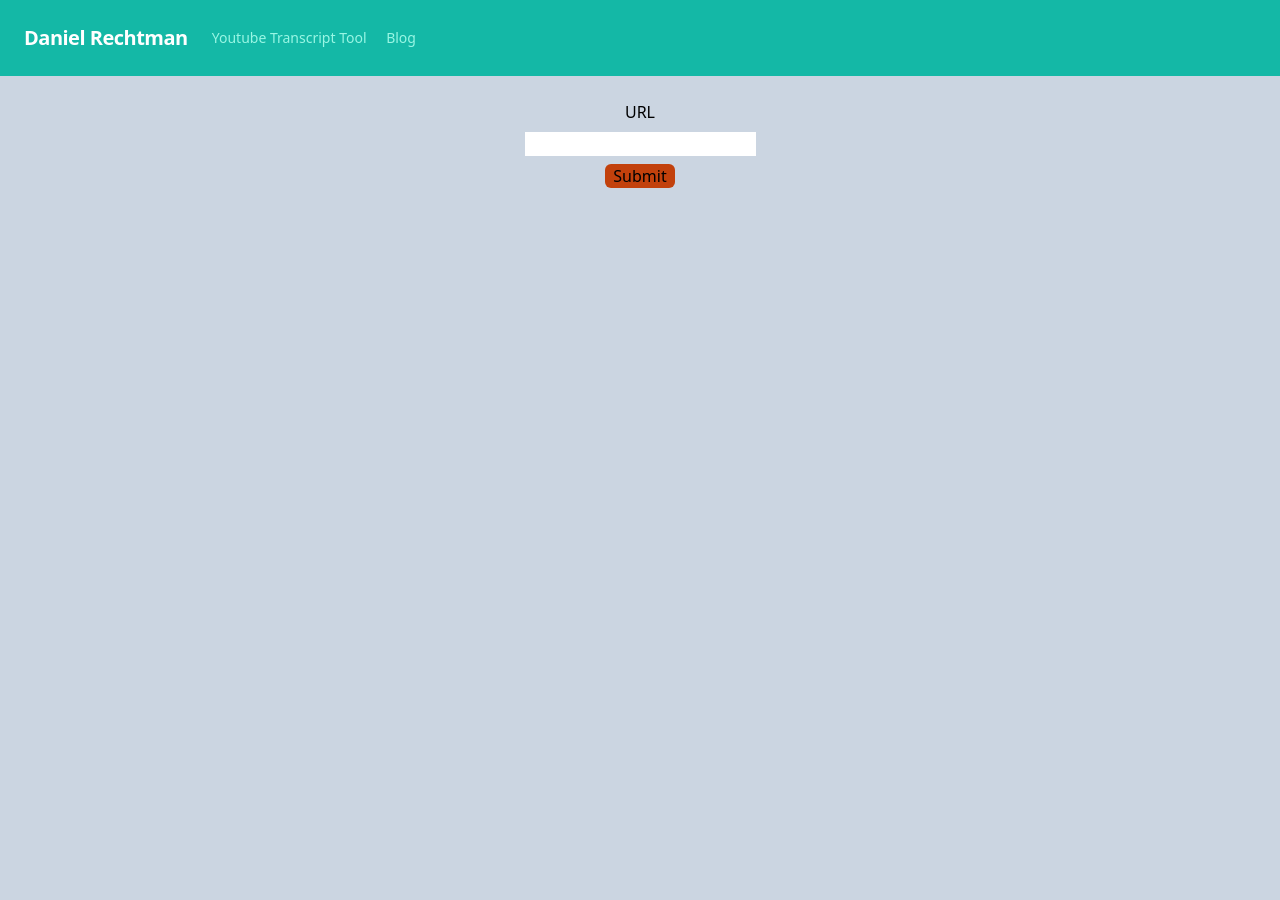
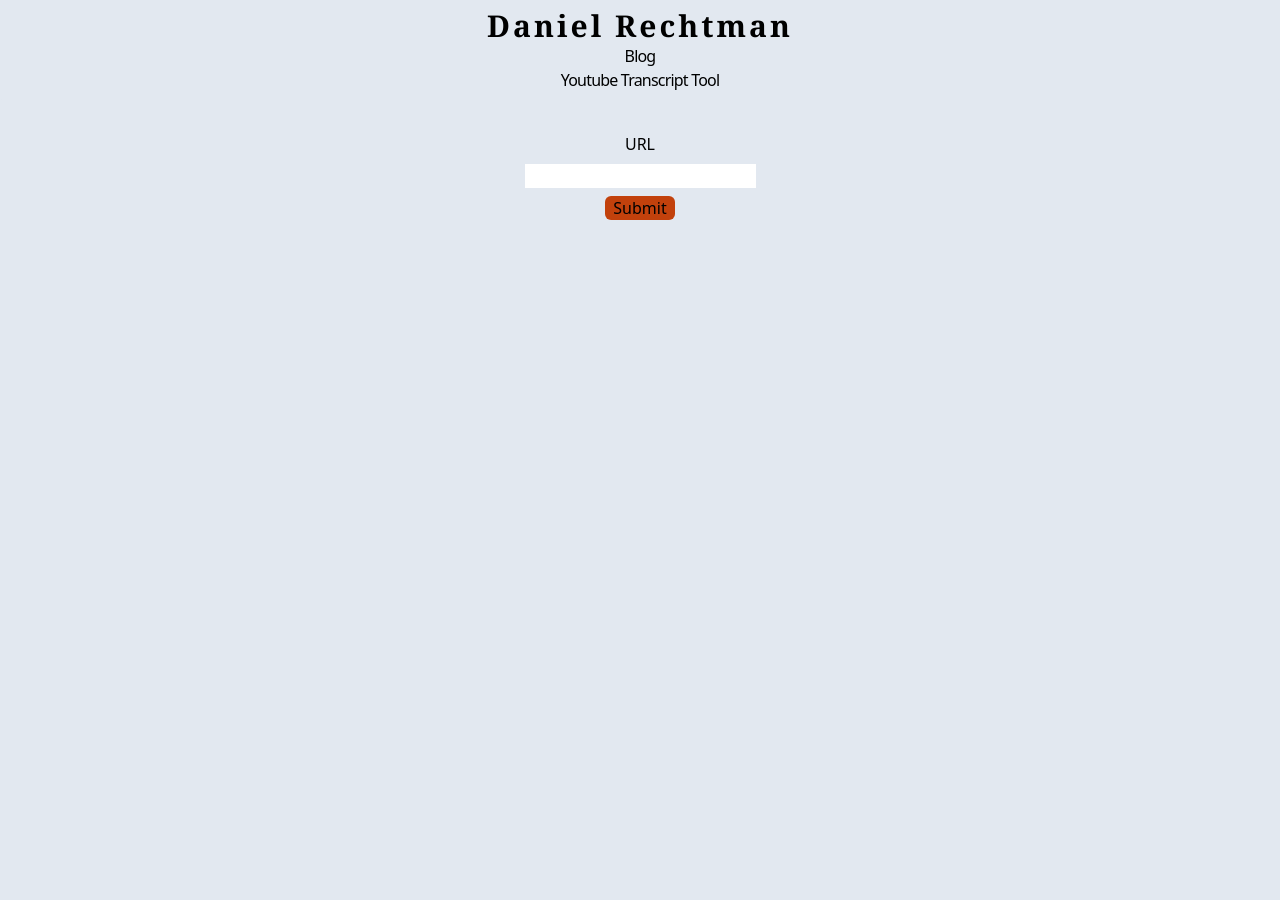
Before and after one commit to DanRechtman/DanielRechtman-personalwebsite, a Django app: page /YoutubePage in a window 1280 px wide. Before the commit the page ends 188 px from the top, so only its background shows below. Run offline with Django 4.2, Linux system fonts and the light colour scheme; style sheets or scripts are compiled from the project's sources.

Commit message:
fix website and cleanup site to look less ugly

```diff
--- a/YoutubeApp/Jobs/selenium_scraper.py
+++ b/YoutubeApp/Jobs/selenium_scraper.py
@@ -14,8 +14,6 @@ def summary(text):
     load_dotenv(find_dotenv())
     openai.organization = os.environ.get("OPENAI_ORG")
     openai.api_key = os.environ.get("OPENAI_KEY")
-    # openai.organization = "org-a7vqcLt9m3UhWIu7nYsiSeoI"
-    # openai.api_key = "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"
     result = openai.ChatCompletion.create(
     model="gpt-3.5-turbo-16k",
     messages=[
--- a/YoutubeApp/static/src/output.css
+++ b/YoutubeApp/static/src/output.css
@@ -544,10 +544,6 @@ video {
   position: static;
 }
 
-.m-8{
-  margin: 2rem;
-}
-
 .mr-4{
   margin-right: 1rem;
 }
@@ -588,6 +584,10 @@ video {
   flex-grow: 1;
 }
 
+.snap-center{
+  scroll-snap-align: center;
+}
+
 .flex-col{
   flex-direction: column;
 }
@@ -600,6 +600,10 @@ video {
   align-items: center;
 }
 
+.justify-center{
+  justify-content: center;
+}
+
 .justify-between{
   justify-content: space-between;
 }
@@ -608,13 +612,36 @@ video {
   gap: 0.5rem;
 }
 
+.self-center{
+  align-self: center;
+}
+
 .rounded-md{
   border-radius: 0.375rem;
+}
+
+.rounded-lg{
+  border-radius: 0.5rem;
+}
+
+.rounded-b-full{
+  border-bottom-right-radius: 9999px;
+  border-bottom-left-radius: 9999px;
+}
+
+.rounded-b-sm{
+  border-bottom-right-radius: 0.125rem;
+  border-bottom-left-radius: 0.125rem;
 }
 
 .bg-orange-700{
   --tw-bg-opacity: 1;
   background-color: rgb(194 65 12 / var(--tw-bg-opacity));
+}
+
+.bg-slate-200{
+  --tw-bg-opacity: 1;
+  background-color: rgb(226 232 240 / var(--tw-bg-opacity));
 }
 
 .bg-slate-300{
@@ -627,22 +654,51 @@ video {
   background-color: rgb(20 184 166 / var(--tw-bg-opacity));
 }
 
-.bg-slate-800{
+.bg-slate-50{
   --tw-bg-opacity: 1;
-  background-color: rgb(30 41 59 / var(--tw-bg-opacity));
+  background-color: rgb(248 250 252 / var(--tw-bg-opacity));
 }
 
-.bg-slate-200{
+.bg-slate-100{
   --tw-bg-opacity: 1;
-  background-color: rgb(226 232 240 / var(--tw-bg-opacity));
+  background-color: rgb(241 245 249 / var(--tw-bg-opacity));
+}
+
+.bg-gray-300{
+  --tw-bg-opacity: 1;
+  background-color: rgb(209 213 219 / var(--tw-bg-opacity));
+}
+
+.bg-gray-900{
+  --tw-bg-opacity: 1;
+  background-color: rgb(17 24 39 / var(--tw-bg-opacity));
+}
+
+.bg-gray-700{
+  --tw-bg-opacity: 1;
+  background-color: rgb(55 65 81 / var(--tw-bg-opacity));
+}
+
+.bg-gray-500{
+  --tw-bg-opacity: 1;
+  background-color: rgb(107 114 128 / var(--tw-bg-opacity));
+}
+
+.bg-slate-400{
+  --tw-bg-opacity: 1;
+  background-color: rgb(148 163 184 / var(--tw-bg-opacity));
+}
+
+.p-4{
+  padding: 1rem;
 }
 
 .p-6{
   padding: 1.5rem;
 }
 
-.p-4{
-  padding: 1rem;
+.p-8{
+  padding: 2rem;
 }
 
 .pl-2{
@@ -653,8 +709,33 @@ video {
   padding-right: 0.5rem;
 }
 
+.pb-2{
+  padding-bottom: 0.5rem;
+}
+
+.pt-2{
+  padding-top: 0.5rem;
+}
+
+.text-center{
+  text-align: center;
+}
+
 .font-mono{
   font-family: ui-monospace, SFMono-Regular, Menlo, Monaco, Consolas, "Liberation Mono", "Courier New", monospace;
+}
+
+.font-sans{
+  font-family: ui-sans-serif, system-ui, -apple-system, BlinkMacSystemFont, "Segoe UI", Roboto, "Helvetica Neue", Arial, "Noto Sans", sans-serif, "Apple Color Emoji", "Segoe UI Emoji", "Segoe UI Symbol", "Noto Color Emoji";
+}
+
+.font-serif{
+  font-family: ui-serif, Georgia, Cambria, "Times New Roman", Times, serif;
+}
+
+.text-2xl{
+  font-size: 1.5rem;
+  line-height: 2rem;
 }
 
 .text-sm{
@@ -667,22 +748,39 @@ video {
   line-height: 1.75rem;
 }
 
-.text-lg{
-  font-size: 1.125rem;
-  line-height: 1.75rem;
+.text-9xl{
+  font-size: 8rem;
+  line-height: 1;
 }
 
-.text-2xl{
-  font-size: 1.5rem;
-  line-height: 2rem;
+.text-3xl{
+  font-size: 1.875rem;
+  line-height: 2.25rem;
 }
 
 .font-semibold{
   font-weight: 600;
 }
 
+.font-bold{
+  font-weight: 700;
+}
+
 .tracking-tight{
   letter-spacing: -0.025em;
+}
+
+.tracking-widest{
+  letter-spacing: 0.1em;
+}
+
+.tracking-tighter{
+  letter-spacing: -0.05em;
+}
+
+.text-slate-800{
+  --tw-text-opacity: 1;
+  color: rgb(30 41 59 / var(--tw-text-opacity));
 }
 
 .text-teal-200{
@@ -695,11 +793,6 @@ video {
   color: rgb(255 255 255 / var(--tw-text-opacity));
 }
 
-.text-slate-800{
-  --tw-text-opacity: 1;
-  color: rgb(30 41 59 / var(--tw-text-opacity));
-}
-
 .hover\:text-white:hover{
   --tw-text-opacity: 1;
   color: rgb(255 255 255 / var(--tw-text-opacity));
--- a/YoutubeApp/templates/base.html
+++ b/YoutubeApp/templates/base.html
@@ -10,13 +10,13 @@
     {% load static %}
     <script src="{% static 'src/htmx.min.js'%}"></script>
     <title>Document</title>
+    {% include "components/navbar.html" %}
 </head>
 
 <body
- hx-headers='{"X-CSRFToken": "{{ csrf_token }}"}'>
+ hx-headers='{"X-CSRFToken": "{{ csrf_token }}"}' class="bg-slate-200">
 
 
-    {% include "components/navbar.html" %}
     {% block content %}
 
     {% endblock %}
--- a/YoutubeApp/templates/components/navbar.html
+++ b/YoutubeApp/templates/components/navbar.html
@@ -1,17 +1,12 @@
-<nav class="flex items-center justify-between flex-wrap bg-teal-500 p-6">
-    <div class="flex items-center flex-shrink-0 text-white mr-6">
-      <span class="font-semibold text-xl tracking-tight"><a href="/">Daniel Rechtman</a></span>
+<nav class="flex items-center justify-center flex-wrap rounded-b-sm bg-slate-200 pt-2 pb-2">
+  <ul>
+    <div class="">
+      <li><a href="/" class="font-serif font-bold tracking-widest text-3xl text-center">Daniel Rechtman</a></li>
+      <li class="tracking-tighter text-center"><a href="#" class="text-center" >Blog</a></li>
+      <li class="tracking-tighter text-center"> <a href="/YoutubePage" class="">Youtube Transcript Tool</a></li>
     </div>
+  </ul>
 
-    <div class=" flex-grow flex items-center w-auto">
-      <div class="text-sm flex-grow">
-        <a href="/YoutubePage" class="mt-0 text-teal-200 hover:text-white mr-4">
-          Youtube Transcript Tool
-        </a>
-        <a href="#" class="mt-0 text-teal-200 hover:text-white">
-          Blog
-        </a>
-      </div>
 
-    </div>
-  </nav>
+
+</nav>
--- a/YoutubeApp/templates/pages/YoutubeTranscript.html
+++ b/YoutubeApp/templates/pages/YoutubeTranscript.html
@@ -1,19 +1,18 @@
 {% extends "base.html" %}
+{% load static %}
 
 {% block content %}
- <div class="w-screen h-screen  bg-slate-300 p-6 ">
+<div class="w-screen h-screen  bg-slate-200 p-8">
     <form
-        class="flex flex-col gap-2 items-center flex-wrap" hx-post="Results" hx-target="#result" hx-swap="innerHTML">
+        class="flex flex-col gap-2 items-center flex-wrap" hx-post="Results" hx-target="this" hx-swap="outerHTML" hx-indicator="#spinner">
         {% csrf_token %}
         <label for="url">URL</label>
         <input type="url" name="url">
 
 
-
-        <button
-        class="bg-orange-700 rounded-md pl-2 pr-2" type="submit">Submit</button>
+        <button class="bg-orange-700 rounded-md pl-2 pr-2" type="submit">Submit</button>
+        <img id="spinner" class="htmx-indicator"  src="{% static 'src/system-outline-93-pizza-slice.gif'%}" alt="">
     </form>
-    <div id="result"></div>
-
+</div>
 
 {% endblock %}
--- a/YoutubeApp/views.py
+++ b/YoutubeApp/views.py
@@ -1,7 +1,7 @@
 from django.http import HttpRequest, HttpResponse
 from django.shortcuts import render
 from django.template import loader
-
+from django.core.paginator import Paginator
 from .Jobs.selenium_scraper import youtube_trans,youtube_trans_requests
 
 # Create your views here.
@@ -19,4 +19,5 @@ def Results(request:HttpRequest):
         if (request.method == "POST"):
             url = request.POST["url"]
             sum = youtube_trans_requests(url)
+            page =Paginator(sum, 10)
             return render(request,"components/Result.html",{"transcript":sum})
```
Also changed, not shown: YoutubeApp/templates/components/Result.html (+13 -6 lines).
